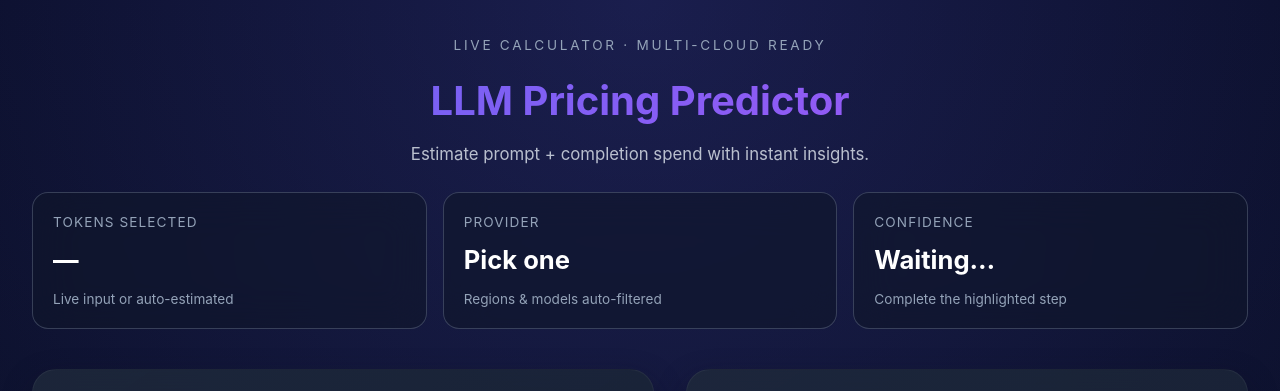
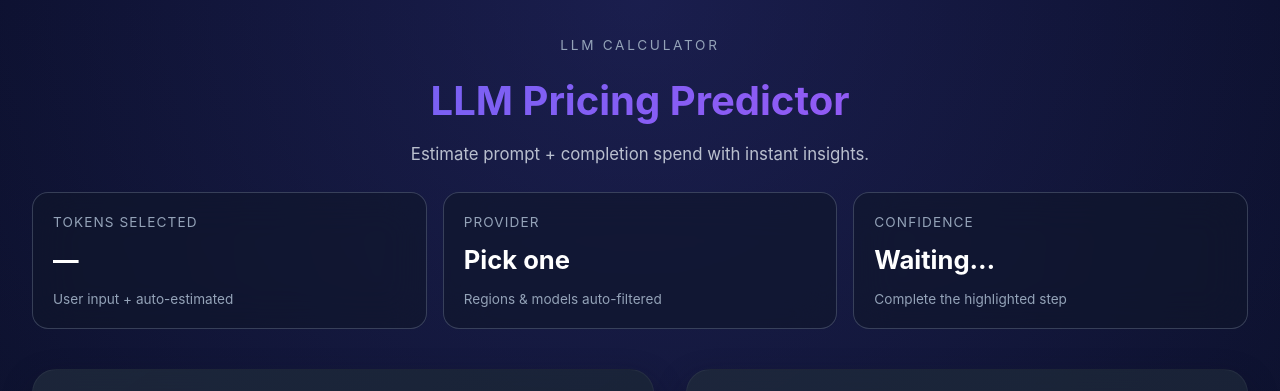
Before and after one commit to vivekbasupya/LLM_price_calculator, a Flask app: page / in a window 1280 px wide. Shown: the top 391 px of the page. Run offline with Flask 3, Linux system fonts and the light colour scheme.

Commit message:
some changes in UI

```diff
--- a/templates/index.html
+++ b/templates/index.html
@@ -9,7 +9,7 @@
 <body>
     <div class="container">
         <header>
-            <div class="eyebrow">Live calculator · Multi-cloud ready</div>
+            <div class="eyebrow">LLM calculator</div>
             <h1>LLM Pricing Predictor</h1>
             <p>Estimate prompt + completion spend with instant insights.</p>
 
@@ -17,7 +17,7 @@
                 <div class="meta-card">
                     <span>Tokens Selected</span>
                     <strong id="metaTokens">—</strong>
-                    <small>Live input or auto-estimated</small>
+                    <small>User input + auto-estimated</small>
                 </div>
                 <div class="meta-card">
                     <span>Provider</span>
```
